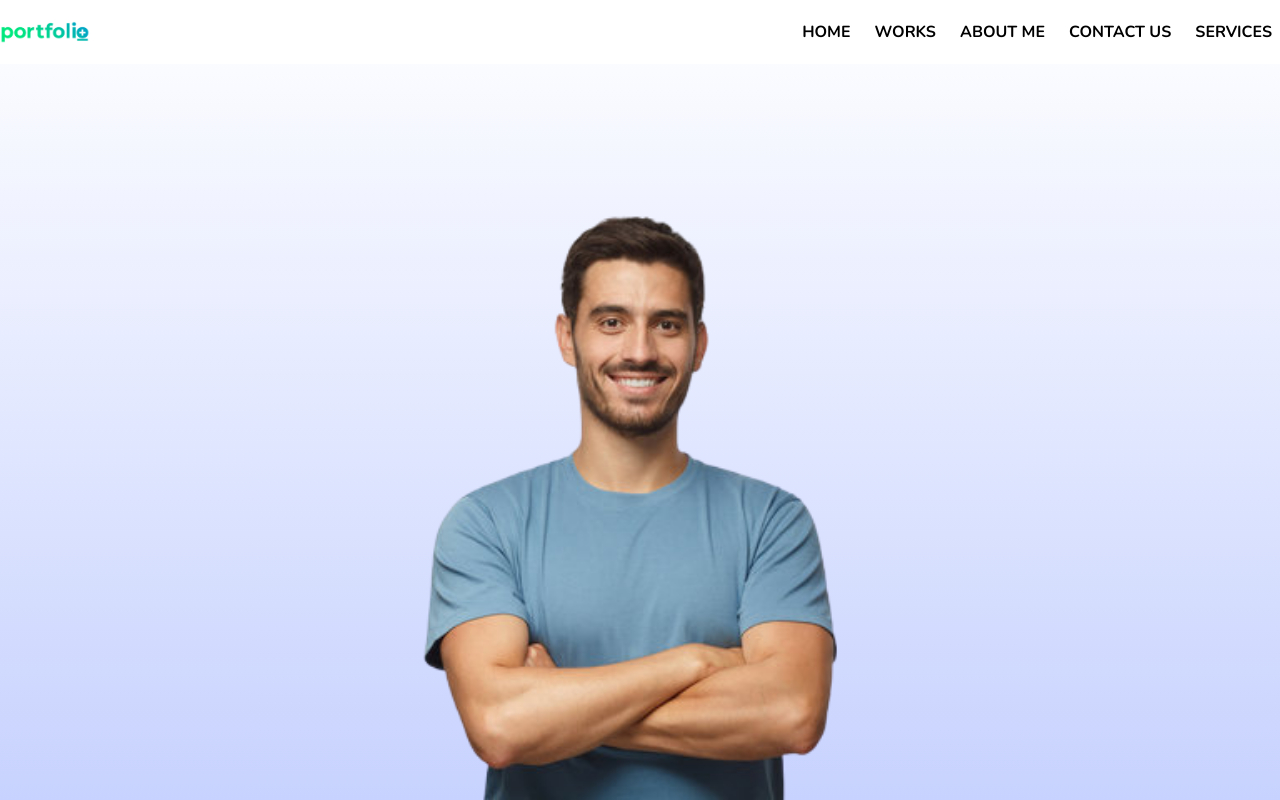
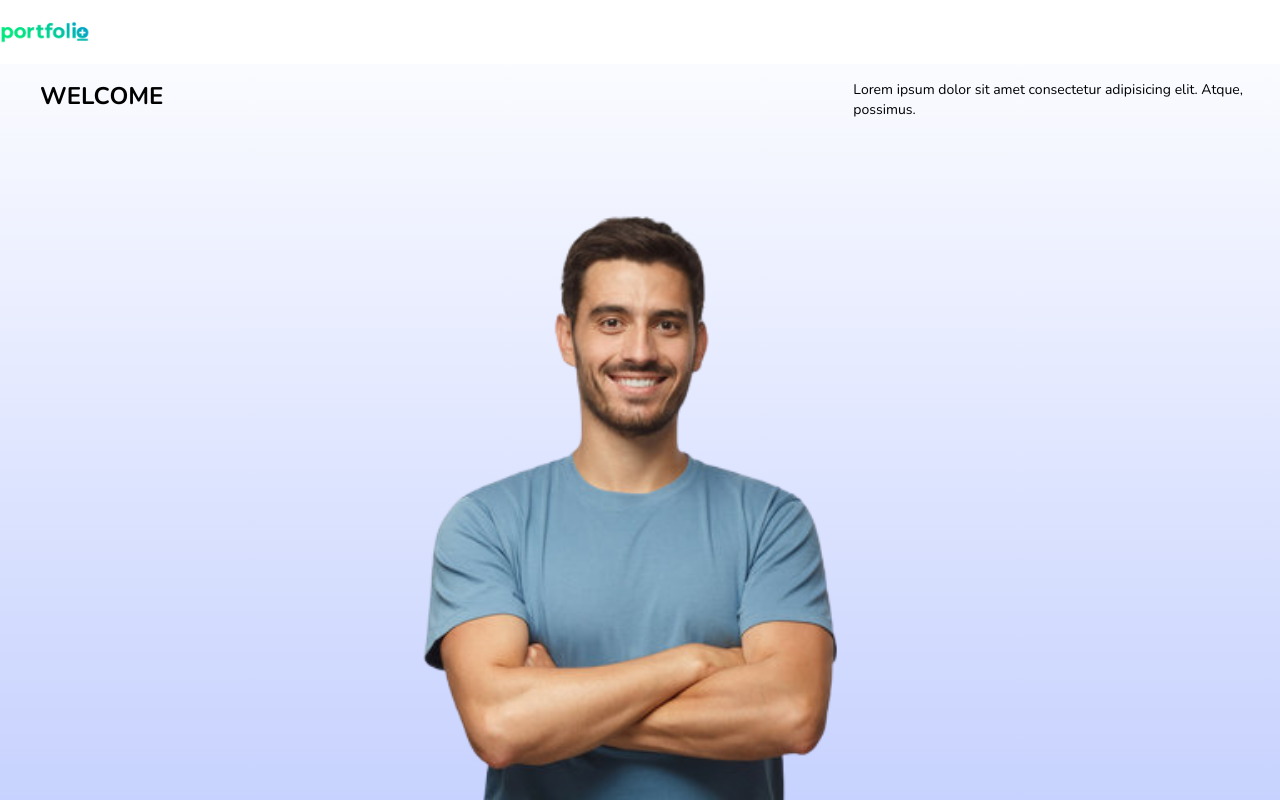
Before and after one commit to dkajolroy/tailwind-portfolio, a website built with Vite: page index.html in a window 1280 px wide. Built offline with nearby package versions, Linux system fonts and the light colour scheme.

Commit message:
title and style

```diff
--- a/index.html
+++ b/index.html
@@ -31,7 +31,7 @@
               </div>
               <!-- Menu -->
               <ul
-                class="list-none absolute md:sticky md:bg-inherit bg-blue-800 md:w-auto md:flex w-full text-center top-0 md:py-0 py-10 rounded-b-3xl md:text-black text-white right-0 transition space-y-3 md:space-y-0 md:space-x-2"
+                class="invisible list-none absolute md:sticky md:bg-inherit bg-blue-800 md:w-auto md:flex w-full text-center top-0 md:py-0 py-10 rounded-b-3xl md:text-black text-white right-0 transition space-y-3 md:space-y-0 md:space-x-2"
                 id="menu"
               >
                 <button
@@ -80,12 +80,28 @@
           </nav>
 
           <!-- Hero Section -->
-          <div class="h-full justify-end flex-col items-center flex">
+          <div
+            class="h-full justify-end flex-col overflow-hidden relative items-center flex"
+          >
+            <!-- Title -->
+            <div class="absolute top-20 left-10">
+              <h2 class="text-2xl font-bold uppercase">Welcome</h2>
+            </div>
+            <!-- Quat -->
+            <div class="absolute right-0 top-20 w-1/3">
+              <p class="text-sm">
+                Lorem ipsum dolor sit amet consectetur adipisicing elit. Atque,
+                possimus.
+              </p>
+            </div>
             <img
               class="object-cover h-3/4"
               src="./assets/hero.png"
               alt="hero"
             />
+            <div
+              class="w-60 h-60 rounded-full lg:hidden sm:block hidden -bottom-10 -z-10 bg-black absolute"
+            ></div>
           </div>
         </div>
       </div>
```
